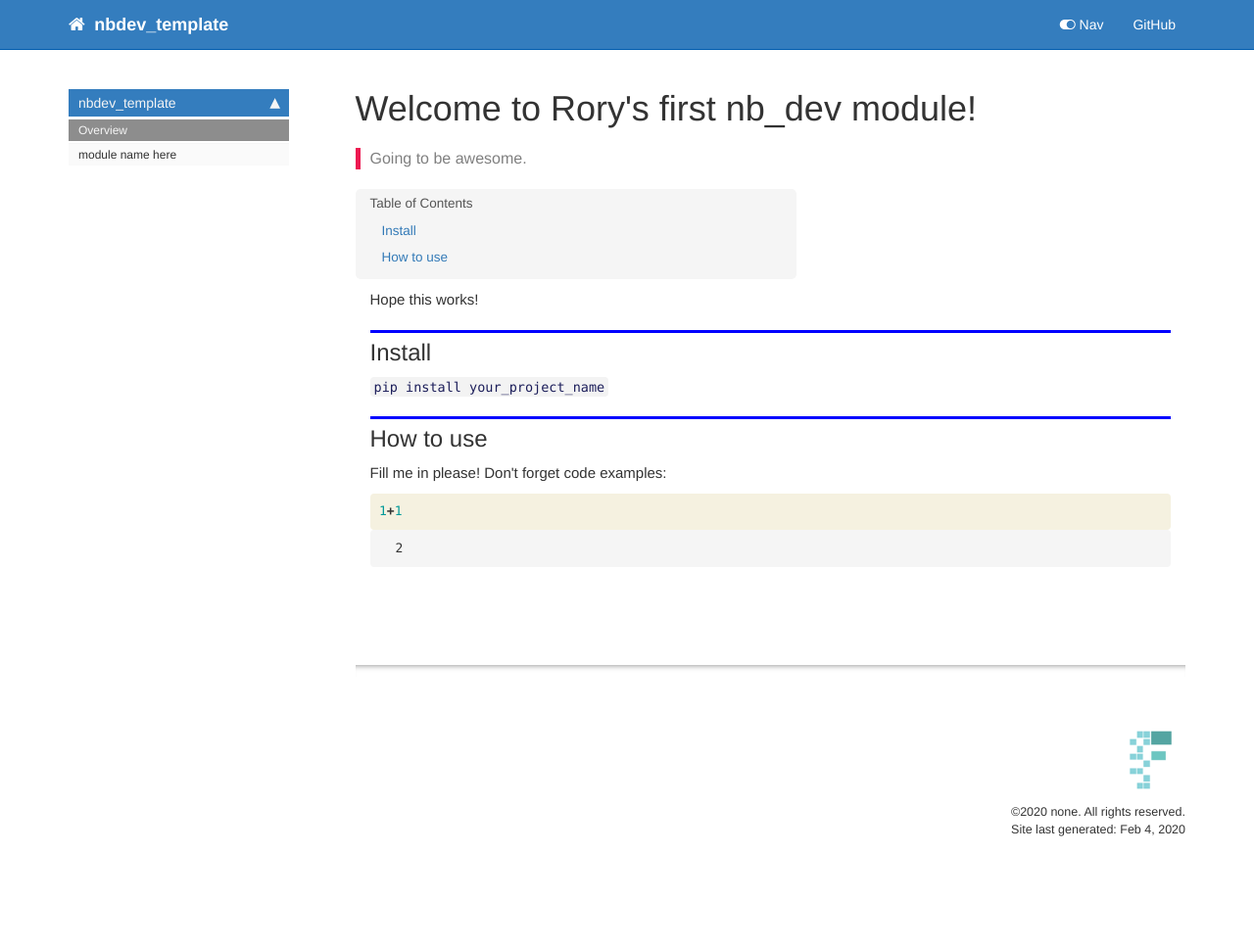
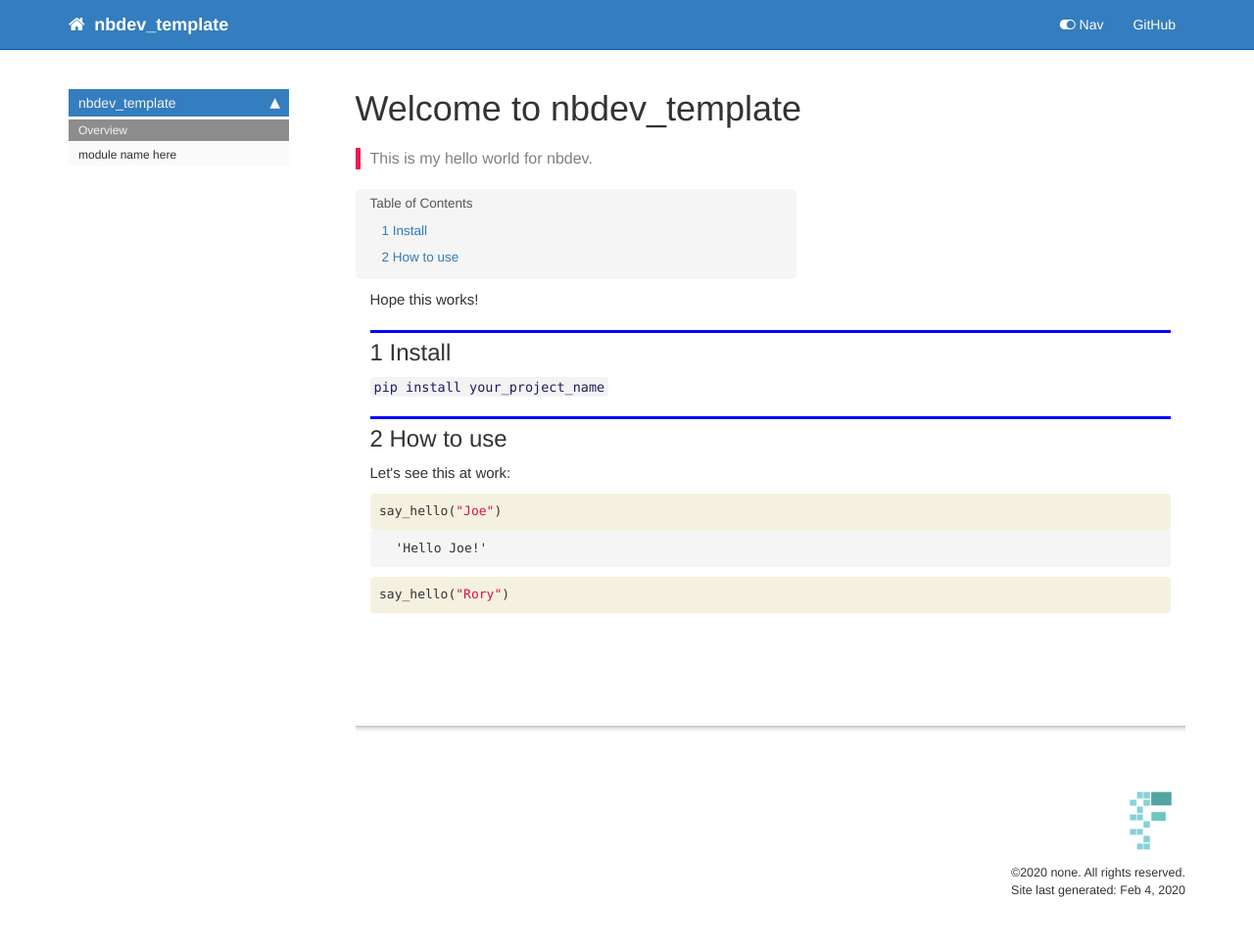
Before and after one commit to mccallion/nbdev_template, a Jekyll site: the page built from docs/index.html, in a window 1280 px wide. Shown: the whole page at 98% size. Built offline with Jekyll 4.4.1, drawn with Linux system fonts in a browser that asks for light colours; nearby versions of some CDN libraries; comment, search, counter and statistics services are not loaded; before the commit the page ends 906 px from its top, so only the background shows below that.

Commit message:
docs update

```diff
--- a/docs/index.html
+++ b/docs/index.html
@@ -1,11 +1,11 @@
 ---
 
-title: Welcome to Rory's first nb_dev module!
+title: Welcome to nbdev_template
 
 keywords: fastai
 sidebar: home_sidebar
 
-summary: "Going to be awesome."
+summary: "This is my hello world for nbdev."
 ---
 <!--
 
@@ -31,7 +31,7 @@ summary: "Going to be awesome."
 </div>
 <div class="cell border-box-sizing text_cell rendered"><div class="inner_cell">
 <div class="text_cell_render border-box-sizing rendered_html">
-<h2 id="Install">Install<a class="anchor-link" href="#Install">&#182;</a></h2>
+<h2 id="1-Install">1 Install<a class="anchor-link" href="#1-Install">&#182;</a></h2>
 </div>
 </div>
 </div>
@@ -44,13 +44,13 @@ summary: "Going to be awesome."
 </div>
 <div class="cell border-box-sizing text_cell rendered"><div class="inner_cell">
 <div class="text_cell_render border-box-sizing rendered_html">
-<h2 id="How-to-use">How to use<a class="anchor-link" href="#How-to-use">&#182;</a></h2>
+<h2 id="2-How-to-use">2 How to use<a class="anchor-link" href="#2-How-to-use">&#182;</a></h2>
 </div>
 </div>
 </div>
 <div class="cell border-box-sizing text_cell rendered"><div class="inner_cell">
 <div class="text_cell_render border-box-sizing rendered_html">
-<p>Fill me in please! Don't forget code examples:</p>
+<p>Let's see this at work:</p>
 
 </div>
 </div>
@@ -60,7 +60,7 @@ summary: "Going to be awesome."
 
 <div class="inner_cell">
     <div class="input_area">
-<div class=" highlight hl-ipython3"><pre><span></span><span class="mi">1</span><span class="o">+</span><span class="mi">1</span>
+<div class=" highlight hl-ipython3"><pre><span></span><span class="n">say_hello</span><span class="p">(</span><span class="s2">&quot;Joe&quot;</span><span class="p">)</span>
 </pre></div>
 
     </div>
@@ -75,7 +75,7 @@ summary: "Going to be awesome."
 
 
 <div class="output_text output_subarea output_execute_result">
-<pre>2</pre>
+<pre>&#39;Hello Joe!&#39;</pre>
 </div>
 
 </div>
@@ -84,4 +84,17 @@ summary: "Going to be awesome."
 </div>
 
 </div>
+<div class="cell border-box-sizing code_cell rendered">
+<div class="input">
+
+<div class="inner_cell">
+    <div class="input_area">
+<div class=" highlight hl-ipython3"><pre><span></span><span class="n">say_hello</span><span class="p">(</span><span class="s2">&quot;Rory&quot;</span><span class="p">)</span>
+</pre></div>
+
+    </div>
 </div>
+</div>
+
+</div>
+</div>
```
Also changed, not shown: README.md, 1 other file.
